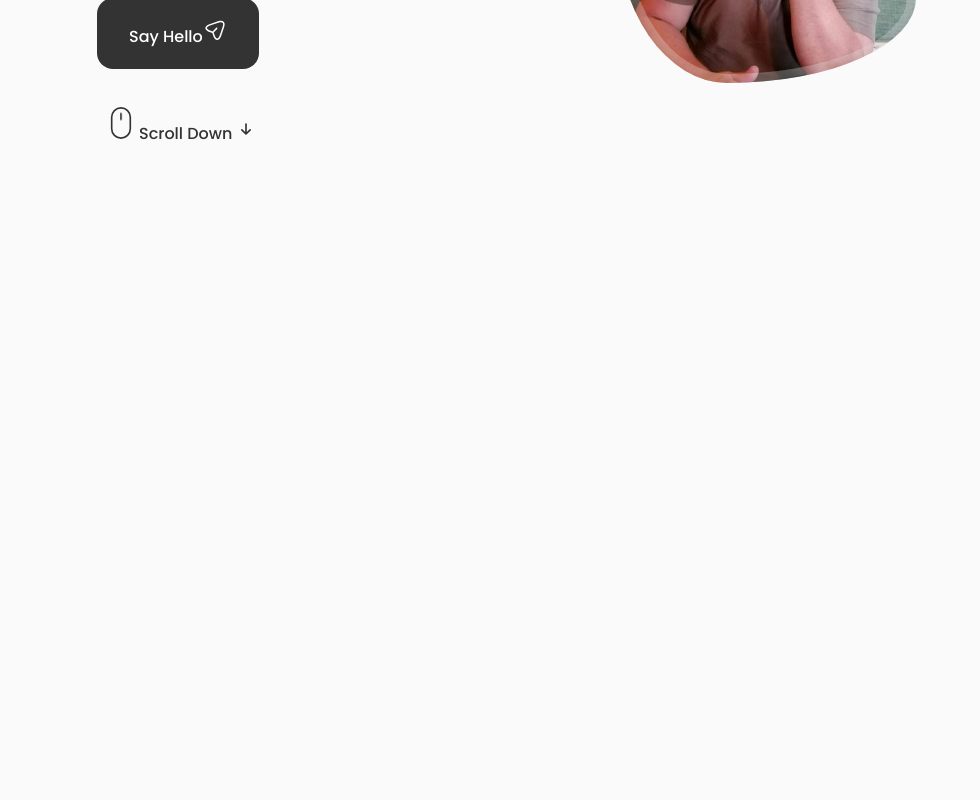
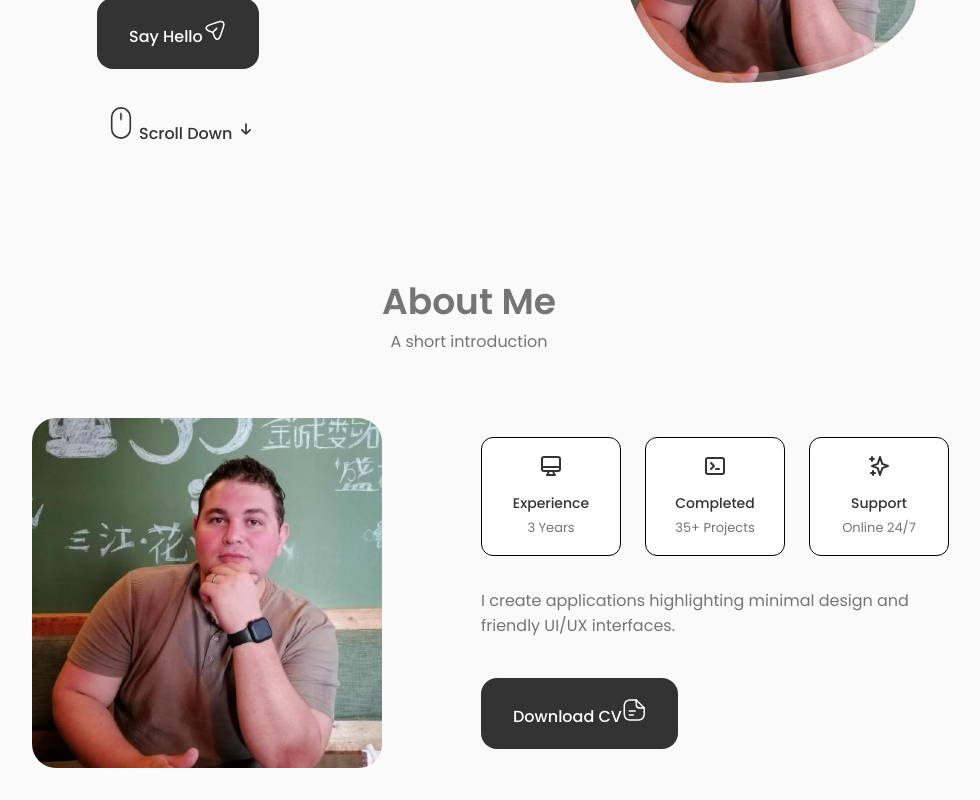
Before and after one commit to BmAlkes/newPortifolio, a React (Vite) app: page / in a window 1280 px wide. Shown: the part 401-1201 px from the top of the page, without its empty margins (171-1151 px from the left). Before the commit the page ends 800 px from the top, so only its background shows below. Built offline with nearby package versions, Linux system fonts and the light colour scheme.

Commit message:
fix:social

```diff
--- a/src/App.jsx
+++ b/src/App.jsx
@@ -1,3 +1,4 @@
+import About from "./components/about";
 import Header from "./components/header";
 import Home from "./components/home";
 
@@ -6,6 +7,7 @@
     <>
       <Header />
       <Home />
+      <About />
     </>
   );
 }
--- /dev/null
+++ b/src/components/about/about.css
@@ -0,0 +1,90 @@
+.about__container {
+  grid-template-columns: repeat(2, 1fr);
+  align-items: center;
+  column-gap: 4rem;
+}
+
+.about__img {
+  width: 350px;
+  border-radius: 1.5rem;
+  justify-self: center;
+}
+
+.about__info {
+  grid-template-columns: repeat(3, 140px);
+  gap: 0.5rem;
+  margin-bottom: var(--mb-2);
+}
+
+.about__box {
+  background-color: var(--container-color);
+  border: 1px solid rgba(0, 0, 0, 12);
+  border-radius: 0.75rem;
+  text-align: center;
+  padding: 1rem 1.25rem;
+}
+
+.about__icon {
+  font-size: 1.5rem;
+  color: var(--title-color);
+  margin-bottom: var(--mb-0-5);
+}
+
+.about__title {
+  font-size: var(--small-font-size);
+  font-weight: var(--font-medium);
+}
+
+.about__subtitle {
+  font-size: var(--smaller-font-size);
+}
+
+.about__description {
+  padding: 0 4rem 0 0;
+  margin-bottom: var(--mb-2-5);
+}
+
+/* BREAK POINTS */
+@media screen and (max-width: 992px) {
+  .about__container {
+    grid-template-columns: 1fr;
+    row-gap: 2.5rem;
+  }
+
+  .about__img {
+    width: 220px;
+  }
+
+  .about__box {
+    padding: 0.75rem 0.5rem;
+  }
+
+  .about__data {
+    text-align: center;
+  }
+
+  .about__info {
+    justify-content: center;
+  }
+
+  .about__description {
+    padding: 0 5rem;
+    margin-bottom: 2rem;
+  }
+}
+
+@media screen and (max-width: 576px) {
+  .about__info {
+    grid-template-columns: repeat(3, 1fr);
+  }
+
+  .about__description {
+    padding: 0;
+  }
+}
+
+@media screen and (max-width: 350px) {
+  .about__info {
+    grid-template-columns: repeat(2, 1fr);
+  }
+}
--- /dev/null
+++ b/src/components/about/index.jsx
@@ -0,0 +1,53 @@
+import AboutImg from "../../assets/me.jpeg";
+import CV from "../../assets/brunoCV.pdf";
+import Info from "./info";
+import "./about.css";
+
+const About = () => {
+  return (
+    <section className="about section" id="about">
+      <h2 className="section_title">About Me</h2>
+      <span className="section_subtitle">A short introduction</span>
+      <div className="about__container container grid">
+        <img src={AboutImg} alt="about" className="about__img" />
+        <div className="about__data">
+          <Info />
+          <p className="about__description">
+            I create applications highlighting minimal design and friendly UI/UX
+            interfaces.
+          </p>
+          <a download="" href={CV} className="button button--flex">
+            Download CV
+            <svg
+              class="button__icon"
+              xmlns="http://www.w3.org/2000/svg"
+              width="24"
+              height="24"
+              viewBox="0 0 24 24"
+              fill="none"
+            >
+              <path
+                d="M15.25 22.7502H9.25C3.82 22.7502 1.5 20.4302 1.5 15.0002V9.00024C1.5 3.57024 3.82 1.25024 9.25 1.25024H14.25C14.66 1.25024 15 1.59024 15 2.00024C15 2.41024 14.66 2.75024 14.25 2.75024H9.25C4.64 2.75024 3 4.39024 3 9.00024V15.0002C3 19.6102 4.64 21.2502 9.25 21.2502H15.25C19.86 21.2502 21.5 19.6102 21.5 15.0002V10.0002C21.5 9.59024 21.84 9.25024 22.25 9.25024C22.66 9.25024 23 9.59024 23 10.0002V15.0002C23 20.4302 20.68 22.7502 15.25 22.7502Z"
+                fill="var(--container-color)"
+              ></path>
+              <path
+                d="M22.25 10.7502H18.25C14.83 10.7502 13.5 9.42023 13.5 6.00023V2.00023C13.5 1.70023 13.68 1.42023 13.96 1.31023C14.24 1.19023 14.56 1.26023 14.78 1.47023L22.78 9.47023C22.99 9.68023 23.06 10.0102 22.94 10.2902C22.82 10.5702 22.55 10.7502 22.25 10.7502ZM15 3.81023V6.00023C15 8.58023 15.67 9.25023 18.25 9.25023H20.44L15 3.81023Z"
+                fill="var(--container-color)"
+              ></path>
+              <path
+                d="M13.25 13.7502H7.25C6.84 13.7502 6.5 13.4102 6.5 13.0002C6.5 12.5902 6.84 12.2502 7.25 12.2502H13.25C13.66 12.2502 14 12.5902 14 13.0002C14 13.4102 13.66 13.7502 13.25 13.7502Z"
+                fill="var(--container-color)"
+              ></path>
+              <path
+                d="M11.25 17.7502H7.25C6.84 17.7502 6.5 17.4102 6.5 17.0002C6.5 16.5902 6.84 16.2502 7.25 16.2502H11.25C11.66 16.2502 12 16.5902 12 17.0002C12 17.4102 11.66 17.7502 11.25 17.7502Z"
+                fill="var(--container-color)"
+              ></path>
+            </svg>
+          </a>
+        </div>
+      </div>
+    </section>
+  );
+};
+
+export default About;
--- /dev/null
+++ b/src/components/about/info.jsx
@@ -0,0 +1,31 @@
+import React from "react";
+import {
+  HiOutlineDesktopComputer,
+  HiOutlineTerminal,
+  HiOutlineSparkles,
+} from "react-icons/hi";
+import "./about.css";
+
+const Info = () => {
+  return (
+    <div className="about__info grid" id="#about">
+      <div className="about__box">
+        <HiOutlineDesktopComputer className="about__icon" />
+        <h3 className="about__title">Experience</h3>
+        <span className="about__subtitle">3 Years</span>
+      </div>
+      <div className="about__box">
+        <HiOutlineTerminal className="about__icon" />
+        <h3 className="about__title">Completed</h3>
+        <span className="about__subtitle">35+ Projects</span>
+      </div>
+      <div className="about__box">
+        <HiOutlineSparkles className="about__icon" />
+        <h3 className="about__title">Support</h3>
+        <span className="about__subtitle">Online 24/7</span>
+      </div>
+    </div>
+  );
+};
+
+export default Info;
```
Also changed, not shown: 1 other file (tests, documents, lock files or other folders).
